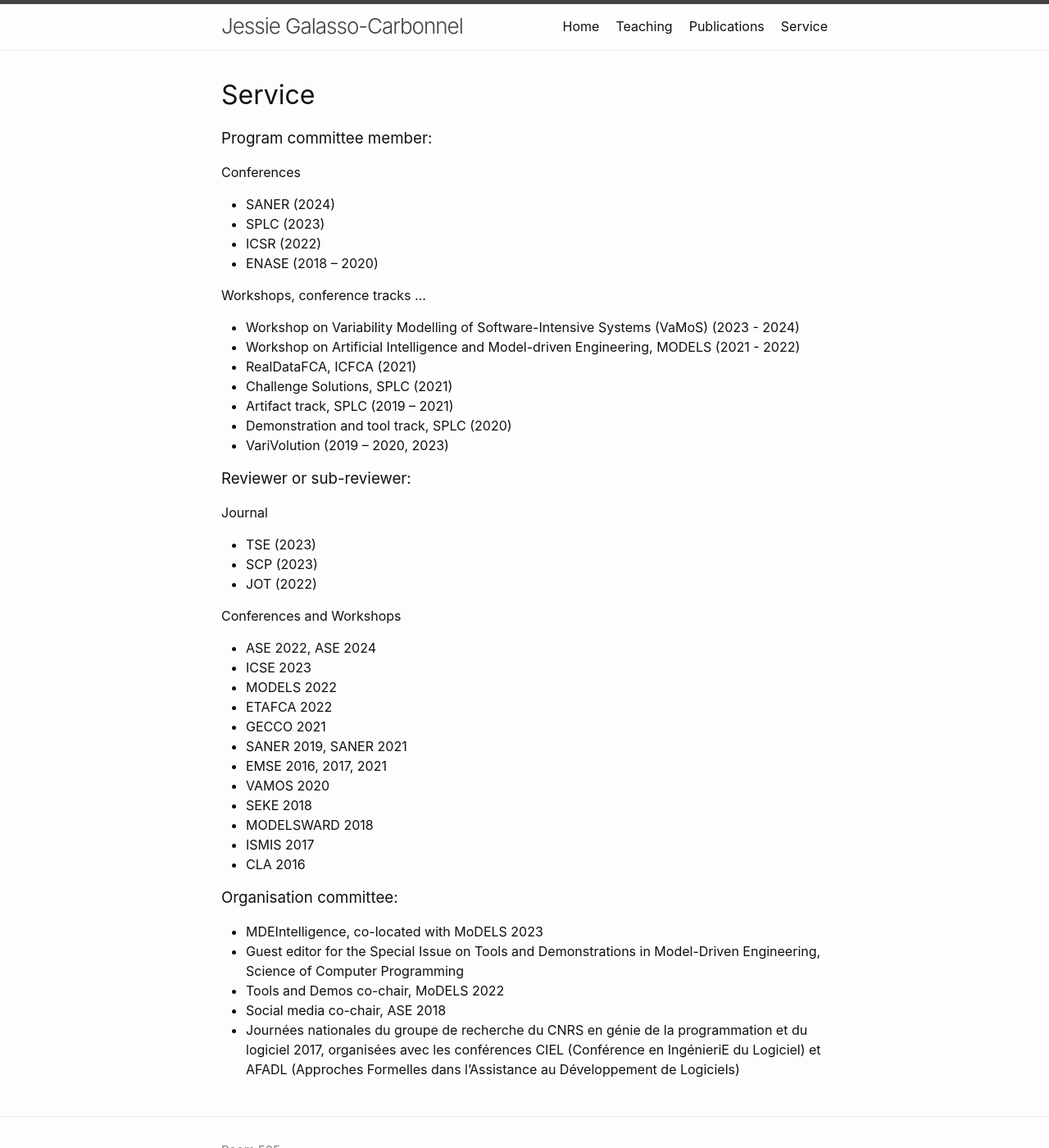
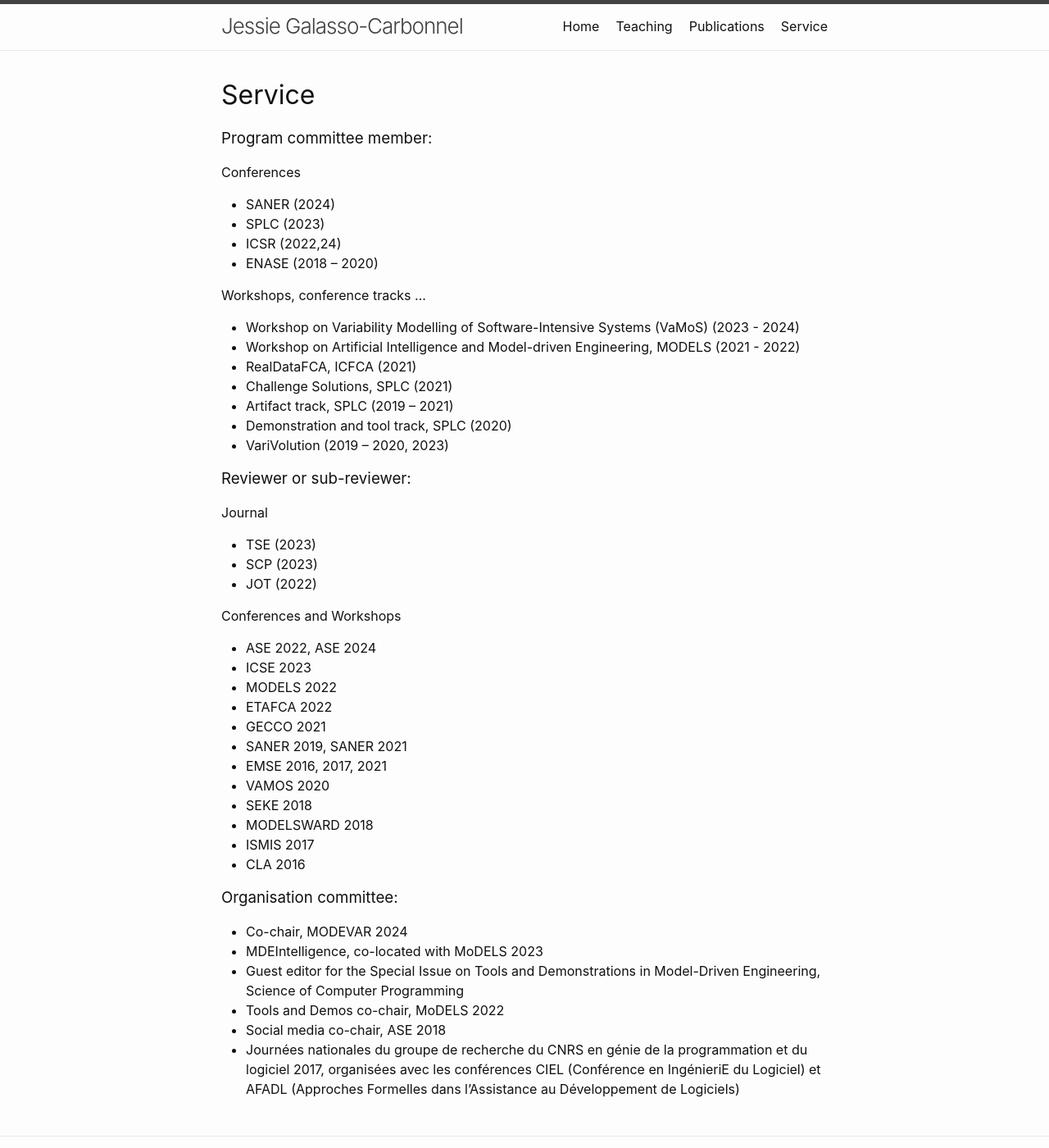
Before and after one commit to jgalasso/jgalasso.github.io, a Jekyll site: the page built from service.md, in a window 1280 px wide and 1400 px high. Shown: the whole window at 82% size. Built offline with Jekyll 4.4.1, drawn with Linux system fonts in a browser that asks for light colours.

Commit message:
Update service.md with MODEVAR24 and ICSR24

```diff
--- a/service.md
+++ b/service.md
@@ -11,7 +11,7 @@ permalink: /service/
 
 - SANER (2024)
 - SPLC (2023)
-- ICSR (2022)
+- ICSR (2022,24)
 - ENASE (2018 – 2020)
 
 #### Workshops, conference tracks ...
@@ -47,6 +47,7 @@ permalink: /service/
 
 ### Organisation committee:
 
+- Co-chair, MODEVAR 2024
 - MDEIntelligence, co-located with MoDELS 2023
 - Guest editor for the Special Issue on Tools and Demonstrations in Model-Driven Engineering, Science of Computer Programming
 - Tools and Demos co-chair, MoDELS 2022
```
